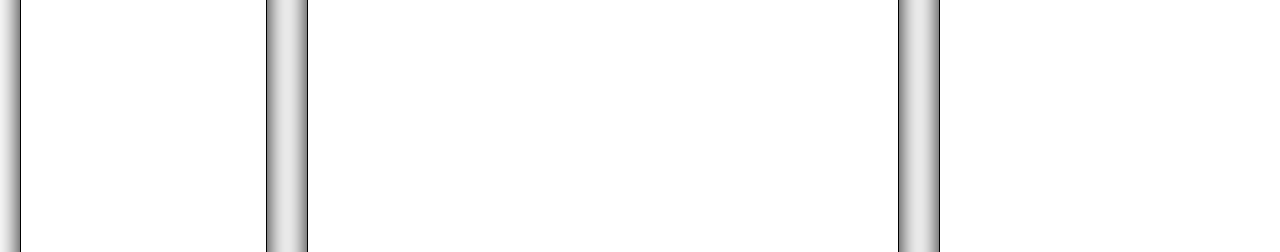
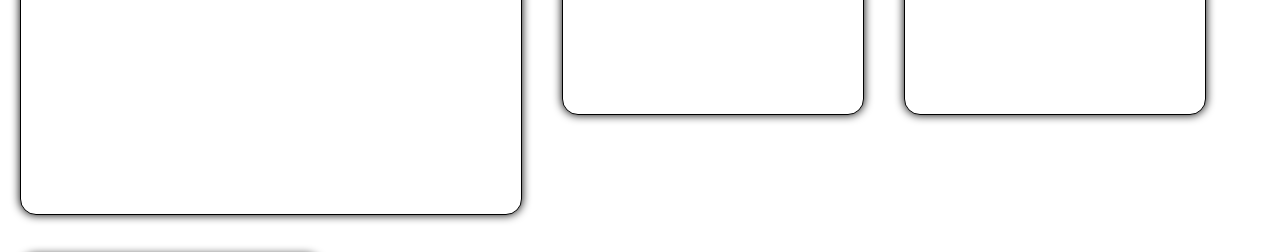
Before and after one commit to VDragon411/VDragon411.github.io, a plain HTML site: page index.html in a window 1280 px wide. Shown: the part 307-559 px from the top of the page. Drawn offline with Linux system fonts and the light colour scheme.

Commit message:
some changes

```diff
--- a/index.html
+++ b/index.html
@@ -15,42 +15,57 @@
 			font-family: 'Gill Sans', 'Gill Sans MT', Calibri, 'Trebuchet MS', sans-serif;
 		}
 
+		body {
+			font-size: 50px;
+			font-weight: bold;
+		}
+
 		.options {
 			display: flex;
-			flex-direction: column;
-			justify-content: space-evenly;
-			background: white;
-			height: 100%;
+			flex-direction: row;
 			flex-wrap: wrap;
+			align-items: center;
+			justify-content: flex-start;
 		}
 		.option {
+			color: black;
 			background: white;
-			margin: 20px;
-			height: 500px;
-			color: black;
-			font-size: 50px;
 			text-decoration: none;
+
 			border: 1px solid black;
 			border-radius: 16px;
-			box-shadow: 0px 0px 25px 0px black;
-			padding: 20px;
+			box-shadow: 0px 0px 10px 0px black;
+
+			margin: 20px;
+			padding: 50px;
+
+			width: 200px;
+			min-height: 200px;
 		}
 		.option:hover {
-			background:rgb(236, 236, 236);
+			transition: 0.2s;
+			box-shadow: 0px 0px 25px 0px black;
+		}
+		.home {
+			min-width: 400px;
+			min-height: 400px;
 		}
 	</style>
 
 	<body>
 		<div class="options">
+			<div class="option home">
+				Welcome!
+			</div>
+			<a class="option" href="fancywebsite/index.html">
+					Fancy Website
+			</a>
 			<a class="option" href="TicTacToe/exports/html5/TicTacToe.html">
 					TicTacToe
 			</a>
 			<a class="option" href="TicTacToe/exports/gles2/TicTacToe.html">
 					TicTacToe without effects
 			</a>
-			<a class="option" href="fancywebsite/index.html">
-					Fancy Website
-			</a>
 		</div>
 	</body>
 </html>
```
